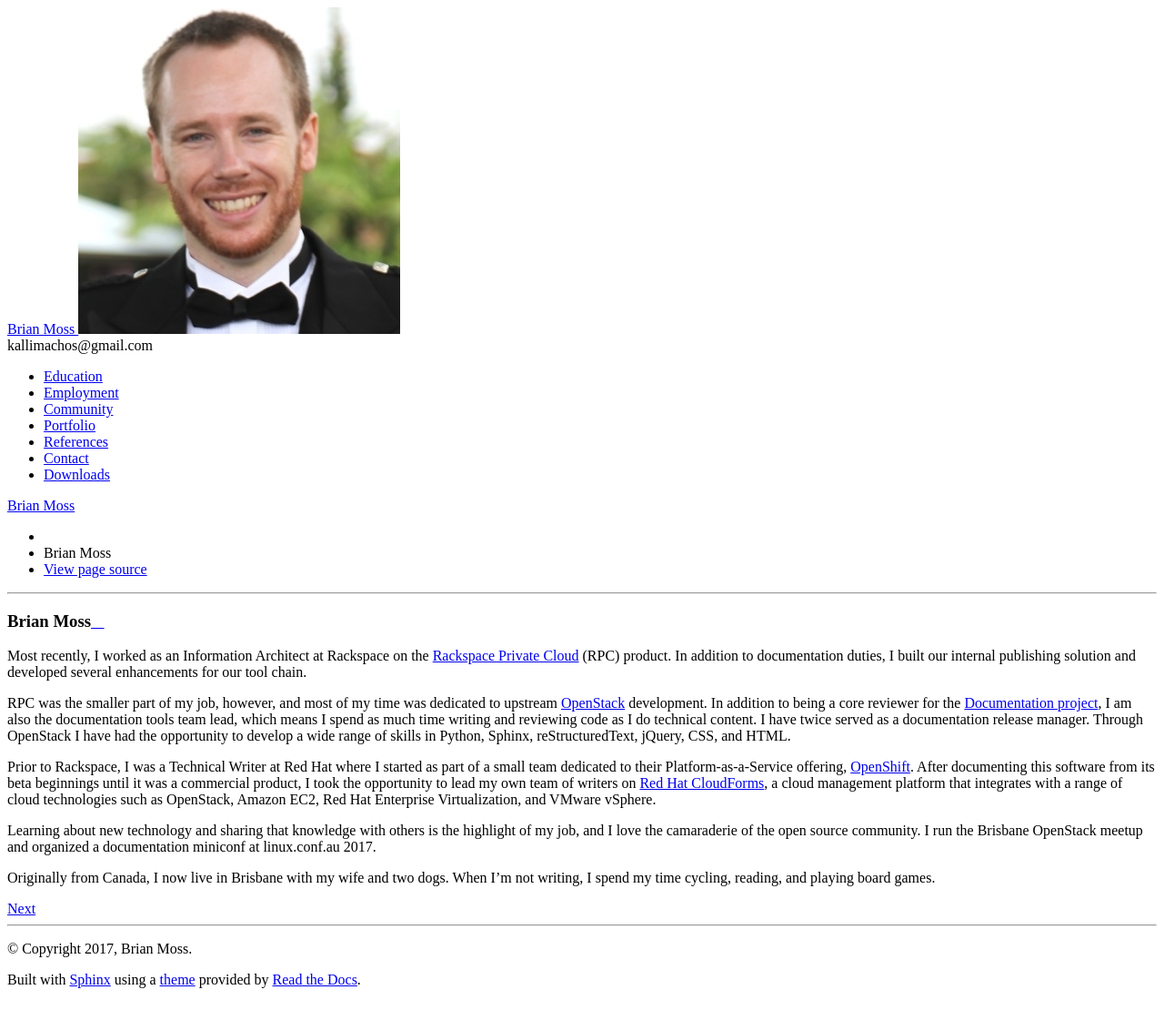
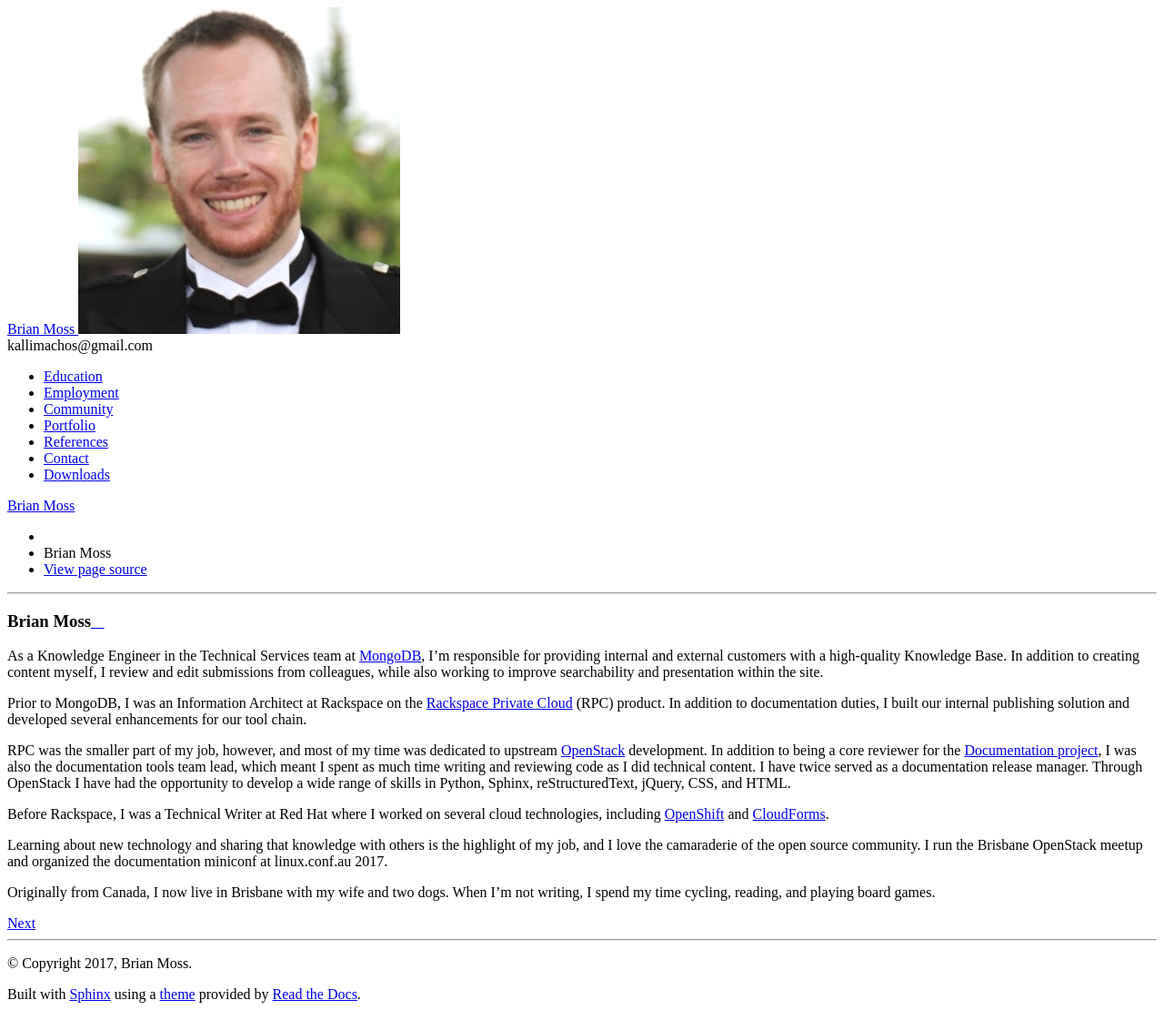
Before and after one commit to kallimachos/cv, a Sphinx documentation site: the page built from doc/index.rst, in a window 1280 px wide. Shown: the whole page at 91% size. Built offline with Sphinx 7.4.7 and the Read the Docs theme 2.0.0, drawn with Linux system fonts in a browser that asks for light colours.

Commit message:
Update intro

```diff
--- a/doc/employment.rst
+++ b/doc/employment.rst
@@ -4,6 +4,11 @@ Employment
 
 **15 May 2017 - ongoing: Technical Services Knowledge Engineer** |br|
 MongoDB Australia Pty Ltd
+
+   -  write, edit, and curate Knowledge Base articles for internal and external
+      users
+   -  improve searchability and site presentation
+   -  build and maintain tools for testing and publishing
 
 **20 Apr 2015 – 28 Apr 2017: Information Architect** |br|
 Rackspace Hosting Australia Pty Ltd
--- a/doc/index.rst
+++ b/doc/index.rst
@@ -2,7 +2,13 @@
 Brian Moss
 ==========
 
-Most recently, I worked as an Information Architect at Rackspace on the
+As a Knowledge Engineer in the Technical Services team at `MongoDB
+<https://www.mongodb.com/>`__, I'm responsible for providing internal and
+external customers with a high-quality Knowledge Base. In addition to creating
+content myself, I review and edit submissions from colleagues, while also
+working to improve searchability and presentation within the site.
+
+Prior to MongoDB, I was an Information Architect at Rackspace on the
 `Rackspace Private Cloud <https://www.rackspace.com/en-au/cloud/private>`_
 (RPC) product. In addition to documentation duties, I built our internal
 publishing solution and developed several enhancements for our tool chain.
@@ -10,29 +16,24 @@ publishing solution and developed several enhancements for our tool chain.
 RPC was the smaller part of my job, however, and most of my time was dedicated
 to upstream `OpenStack <https://www.openstack.org/>`_ development. In addition
 to being a core reviewer for the `Documentation project
-<https://docs.openstack.org/>`_, I am also the documentation tools team lead,
-which means I spend as much time writing and reviewing code as I do technical
+<https://docs.openstack.org/>`_, I was also the documentation tools team lead,
+which meant I spent as much time writing and reviewing code as I did technical
 content. I have twice served as a documentation release manager. Through
 OpenStack I have had the opportunity to develop a wide range of skills in
 Python, Sphinx, reStructuredText, jQuery, CSS, and HTML.
 
-Prior to Rackspace, I was a Technical Writer at Red Hat where I started as
-part of a small team dedicated to their Platform-as-a-Service offering,
-`OpenShift <https://www.openshift.com/>`_. After documenting this software from
-its beta beginnings until it was a commercial product, I took the opportunity
-to lead my own team of writers on `Red Hat CloudForms
-<https://www.redhat.com/en/technologies/management/cloudforms>`_, a cloud
-management platform that integrates with a range of cloud technologies such as
-OpenStack, Amazon EC2, Red Hat Enterprise Virtualization, and VMware vSphere.
+Before Rackspace, I was a Technical Writer at Red Hat where I worked on
+several cloud technologies, including `OpenShift <https://www.openshift.com/>`_
+and `CloudForms
+<https://www.redhat.com/en/technologies/management/cloudforms>`_.
 
 Learning about new technology and sharing that knowledge with others is the
 highlight of my job, and I love the camaraderie of the open source community. I
-run the Brisbane OpenStack meetup and organized a documentation miniconf at
+run the Brisbane OpenStack meetup and organized the documentation miniconf at
 linux.conf.au 2017.
 
 Originally from Canada, I now live in Brisbane with my wife and two dogs. When
-I’m not writing, I spend my time cycling, reading, and playing board
-games.
+I’m not writing, I spend my time cycling, reading, and playing board games.
 
 .. toctree::
    :maxdepth: 1
--- a/requirements.txt
+++ b/requirements.txt
@@ -1,4 +1,3 @@
-bashate
 doc8
 pyenchant
 sphinx>=1.4.1
```
Also changed, not shown: 1 other file.
